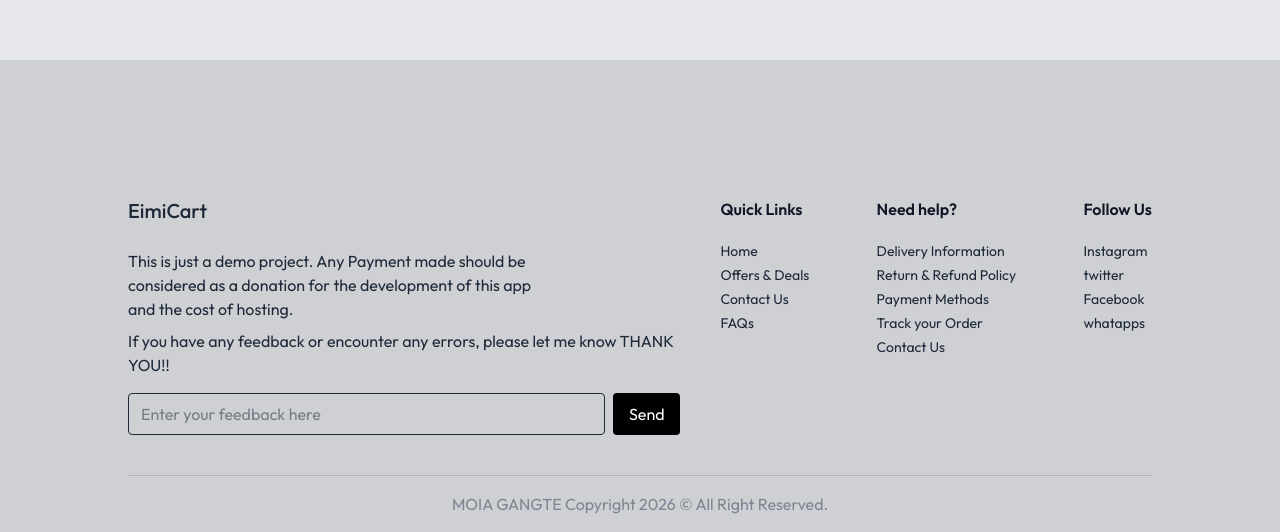
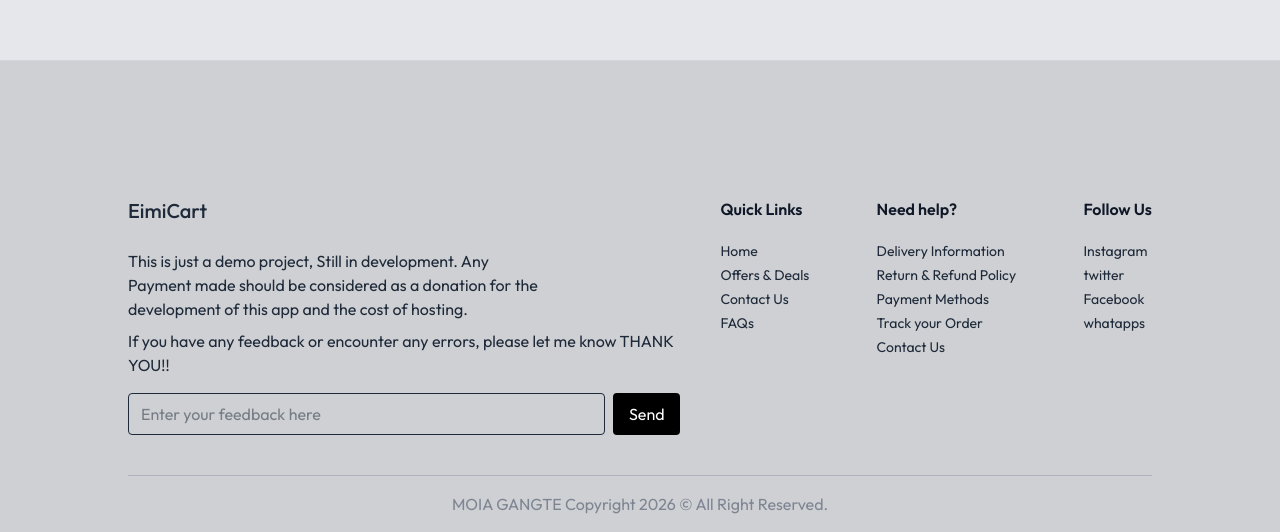
Before and after one commit to MoiaGangte/NicheTrade, a React (Vite) app in the folder client/: page /products in a window 1280 px wide. Shown: the part 730-1262 px from the top of the page. Built offline with nearby package versions, Linux system fonts and the light colour scheme; no server answers.

Commit message:
development

```diff
--- a/client/src/components/Footer.jsx
+++ b/client/src/components/Footer.jsx
@@ -33,7 +33,7 @@ const Footer = () => {
                 <div className="flex flex-col md:flex-row items-start justify-between gap-10 py-10 border-b border-gray-500/30 text-gray-800">
                     <div>
                     <p className="text-xl font-medium">EimiCart</p>
-                        <p className="max-w-[410px] mt-6">This is just a demo project. Any Payment made should be considered as a donation for the development of this app and the cost of hosting. </p>
+                        <p className="max-w-[410px] mt-6">This is just a demo project, Still in development. Any Payment made should be considered as a donation for the development of this app and the cost of hosting. </p>
                         <p className="mt-2">If you have any feedback or encounter any errors, please let me know THANK YOU!!</p>
                         <form onSubmit={handleSubmit} className="mt-4 flex gap-2 flex-nowrap">
                             <input
```
